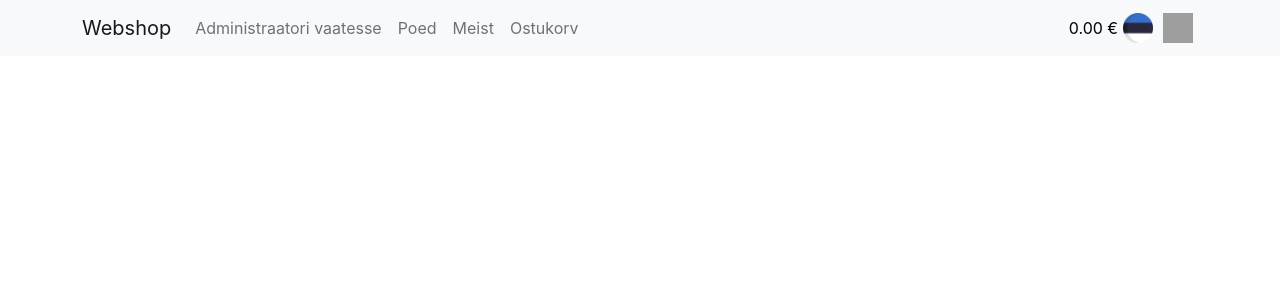
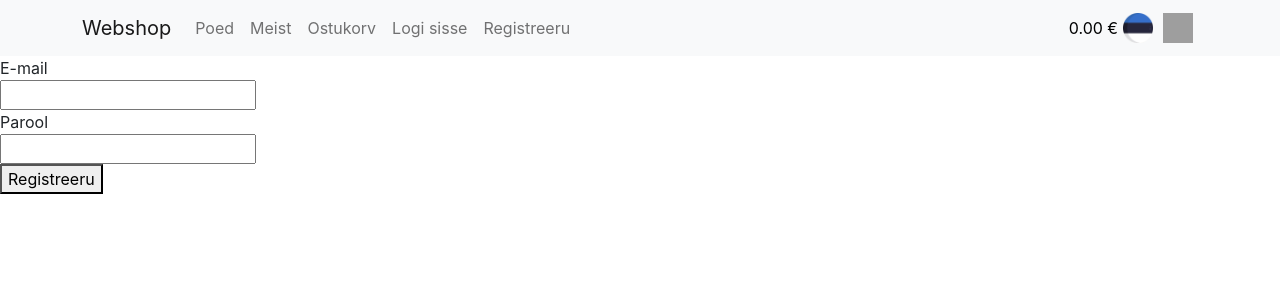
Before and after one commit to vahermihkel/React-09-22, a React (Create React App) app in the folder shop/: page /signup in a window 1280 px wide. Shown: the top 300 px of the page. Built offline with nearby package versions, Linux system fonts and the light colour scheme; no server answers; grey boxes are pictures that could not be loaded.

Commit message:
nortal, sisselogimine/registreerumine, context

```diff
--- a/shop/public/index.html
+++ b/shop/public/index.html
@@ -24,7 +24,7 @@
       work correctly both with client-side routing and a non-root public URL.
       Learn how to configure a non-root public URL by running `npm run build`.
     -->
-    <title>React App</title>
+    <title>Veebipood</title>
   </head>
   <body>
     <noscript>You need to enable JavaScript to run this app.</noscript>
--- a/shop/src/App.jsx
+++ b/shop/src/App.jsx
@@ -1,4 +1,4 @@
-import { Route, Routes } from 'react-router-dom';
+import { Navigate, Route, Routes } from 'react-router-dom';
 import './App.css';
 import Cart from './pages/Cart';
 import HomePage from './pages/HomePage.jsx';
@@ -12,8 +12,16 @@
 import MaintainProducts from './pages/admin/MaintainProducts.jsx';
 import MaintainShops from './pages/admin/MaintainShops.jsx';
 import NavigationBar from './components/NavigationBar';
+import Login from './pages/Login';
+import Signup from './pages/Signup';
+
+import { useContext } from 'react';
+import AuthContext from './store/AuthContext';
 
 function App() {
+
+  const authCtx = useContext(AuthContext);
+
   return (
     <div >
       <NavigationBar />
@@ -24,12 +32,21 @@
         <Route path="about-us" element={ <AboutUs /> } />
         <Route path="shops" element={ <Shops /> } />
         <Route path="product" element={ <SingleProduct /> } />
+        <Route path="login" element={ <Login /> } />
+        <Route path="signup" element={ <Signup /> } />
+        { authCtx.loggedIn === true &&
+         <>
           <Route path="admin/add-product" element={ <AddProduct /> } />
           <Route path="admin" element={ <AdminHome /> } />
           <Route path="admin/edit-product/:productId" element={ <EditProduct /> } />
           <Route path="admin/maintain-categories" element={ <MaintainCategories /> } />
           <Route path="admin/maintain-products" element={ <MaintainProducts /> } />
           <Route path="admin/maintain-shops" element={ <MaintainShops /> } />
+          </>}
+        { authCtx.loggedIn === false &&
+          <Route path="admin/*" element={ <Navigate to="/login" /> } />
+        }
+         <Route path="*" element={ <div>404</div> } />
       </Routes>
     </div>
   );
--- a/shop/src/components/NavigationBar.jsx
+++ b/shop/src/components/NavigationBar.jsx
@@ -5,14 +5,20 @@
 import { useTranslation } from 'react-i18next';
 import { useContext } from 'react';
 import CartSumContext from '../store/CartSumContext';
+import AuthContext from '../store/AuthContext';
 
 function NavigationBar() {
   const { t, i18n } = useTranslation();
   const cartSumCtx = useContext(CartSumContext);
+  const authCtx = useContext(AuthContext);
 
   const changeLang = (newLang) => {
     i18n.changeLanguage(newLang);
     localStorage.setItem("language", newLang);
+  }
+
+  const logout = () => {
+    authCtx.logout();
   }
 
   return (
@@ -20,10 +26,13 @@
       <Container>
         <Navbar.Brand as={Link} to="/">Webshop</Navbar.Brand>
         <Nav className="me-auto">
-          <Nav.Link as={Link} to="/admin">{t("nav.admin")}</Nav.Link>
+         { authCtx.loggedIn === true && <Nav.Link as={Link} to="/admin">{t("nav.admin")}</Nav.Link>}
           <Nav.Link as={Link} to="/shops">{t("nav.shops")}</Nav.Link>
           <Nav.Link as={Link} to="/about-us">{t("nav.about")}</Nav.Link>
           <Nav.Link as={Link} to="/cart">{t("nav.cart")}</Nav.Link>
+          { authCtx.loggedIn === false && <Nav.Link as={Link} to="/login">Logi sisse</Nav.Link>}
+          { authCtx.loggedIn === false && <Nav.Link as={Link} to="/signup">Registreeru</Nav.Link>}
+          { authCtx.loggedIn === true && <Nav.Link onClick={logout}>Logi välja</Nav.Link>}
         </Nav>
         <div className="cart-sum">{cartSumCtx.cartSum ? cartSumCtx.cartSum : "0.00"} €</div>
         <img className="lang" onClick={() => changeLang("ee")} src={require("../images/estonia.png")} alt="" />
--- a/shop/src/index.jsx
+++ b/shop/src/index.jsx
@@ -8,13 +8,16 @@
 import App from './App';
 import { BrowserRouter } from 'react-router-dom';
 import { CartSumContextProvider } from './store/CartSumContext';
+import { AuthContextProvider } from './store/AuthContext';
 
 const root = ReactDOM.createRoot(document.getElementById('root'));
 root.render(
   <React.StrictMode>
     <BrowserRouter>
       <CartSumContextProvider>
-        <App />
+        <AuthContextProvider>
+          <App />
+        </AuthContextProvider>
       </CartSumContextProvider>
     </BrowserRouter>
   </React.StrictMode>
--- /dev/null
+++ b/shop/src/pages/Login.jsx
@@ -0,0 +1,44 @@
+import { useContext } from "react";
+import { useRef, useState } from "react";
+import { useNavigate } from "react-router-dom";
+import AuthContext from "../store/AuthContext";
+
+function Login() {
+  const emailRef = useRef();
+  const passwordRef = useRef();
+  const url = "https://identitytoolkit.googleapis.com/v1/accounts:signInWithPassword?key=AIzaSyB4nmSr6PPc_pFGFBXw0ECMOi03xTHUMec";
+  const [message, setMessage] = useState("");
+  const navigate = useNavigate();
+  const authCtx = useContext(AuthContext);
+
+  const login = () => {
+    const user = {
+      email: emailRef.current.value,
+      password: passwordRef.current.value,
+      returnSecureToken: true
+    }
+    fetch(url, {method: "POST", body: JSON.stringify(user)})
+      .then(res => res.json())
+      .then(json => {
+        if (json.error) {
+          setMessage(json.error.message);
+        } else {
+          navigate("/admin");
+          authCtx.login(json.idToken);
+        }
+      })
+    // authCtx.setLoggedIn(true);
+  }
+
+  return (
+    <div>
+      <div>{message}</div>
+      <label>E-mail</label> <br />
+      <input ref={emailRef} type="text" /> <br />
+      <label>Parool</label> <br />
+      <input ref={passwordRef} type="text" /> <br />
+      <button onClick={login}>Logi sisse</button>
+    </div> );
+}
+
+export default Login;
--- /dev/null
+++ b/shop/src/pages/Signup.jsx
@@ -0,0 +1,45 @@
+import { useContext } from "react";
+import { useRef, useState } from "react";
+import { useNavigate } from "react-router-dom";
+import AuthContext from "../store/AuthContext";
+
+function Signup() {
+  const emailRef = useRef();
+  const passwordRef = useRef();
+  const url = "https://identitytoolkit.googleapis.com/v1/accounts:signUp?key=AIzaSyB4nmSr6PPc_pFGFBXw0ECMOi03xTHUMec";
+  const [message, setMessage] = useState("");
+  const navigate = useNavigate();
+  const authCtx = useContext(AuthContext);
+
+  const addUser = () => {
+    const newUser = {
+      email: emailRef.current.value,
+      password: passwordRef.current.value,
+      returnSecureToken: true
+    }
+    fetch(url, {method: "POST", body: JSON.stringify(newUser)})
+      .then(res => res.json())
+      .then(json => {
+        if (json.error) {
+          setMessage(json.error.message);
+        } else {
+          navigate("/admin");
+          // authCtx.setIsLoggedIn(true);
+          // sessionStorage.setItem("token", json.idToken);
+          authCtx.login(json.idToken);
+        }
+      })
+  }
+
+  return (
+    <div>
+      <div>{message}</div>
+      <label>E-mail</label> <br />
+      <input ref={emailRef} type="text" /> <br />
+      <label>Parool</label> <br />
+      <input ref={passwordRef} type="text" /> <br />
+      <button onClick={addUser}>Registreeru</button>
+    </div> );
+}
+
+export default Signup;
--- /dev/null
+++ b/shop/src/store/AuthContext.jsx
@@ -0,0 +1,33 @@
+import { createContext, useState } from "react"
+
+const AuthContext = createContext({
+    loggedIn: true,
+    login: () => {},
+    logout: () => {}
+  });
+
+export const AuthContextProvider = (props) => {
+  const [isLoggedIn, setIsLoggedIn] = useState(sessionStorage.getItem("token") !== null ? true : false);
+
+  const loginHandler = (token) => {
+    setIsLoggedIn(true);
+    sessionStorage.setItem("token", token);
+  }
+
+  const logoutHandler = () => {
+    setIsLoggedIn(false);
+    sessionStorage.removeItem("token");
+  }
+
+  return (
+    <AuthContext.Provider value={{
+      loggedIn: isLoggedIn,
+      login: loginHandler,
+      logout: logoutHandler
+    }}>
+      {props.children}
+    </AuthContext.Provider>
+  )
+}
+
+export default AuthContext;
```
Also changed, not shown: 1 other file (tests, documents, lock files or other folders). Lines whose indentation alone changed are shown as unchanged.
